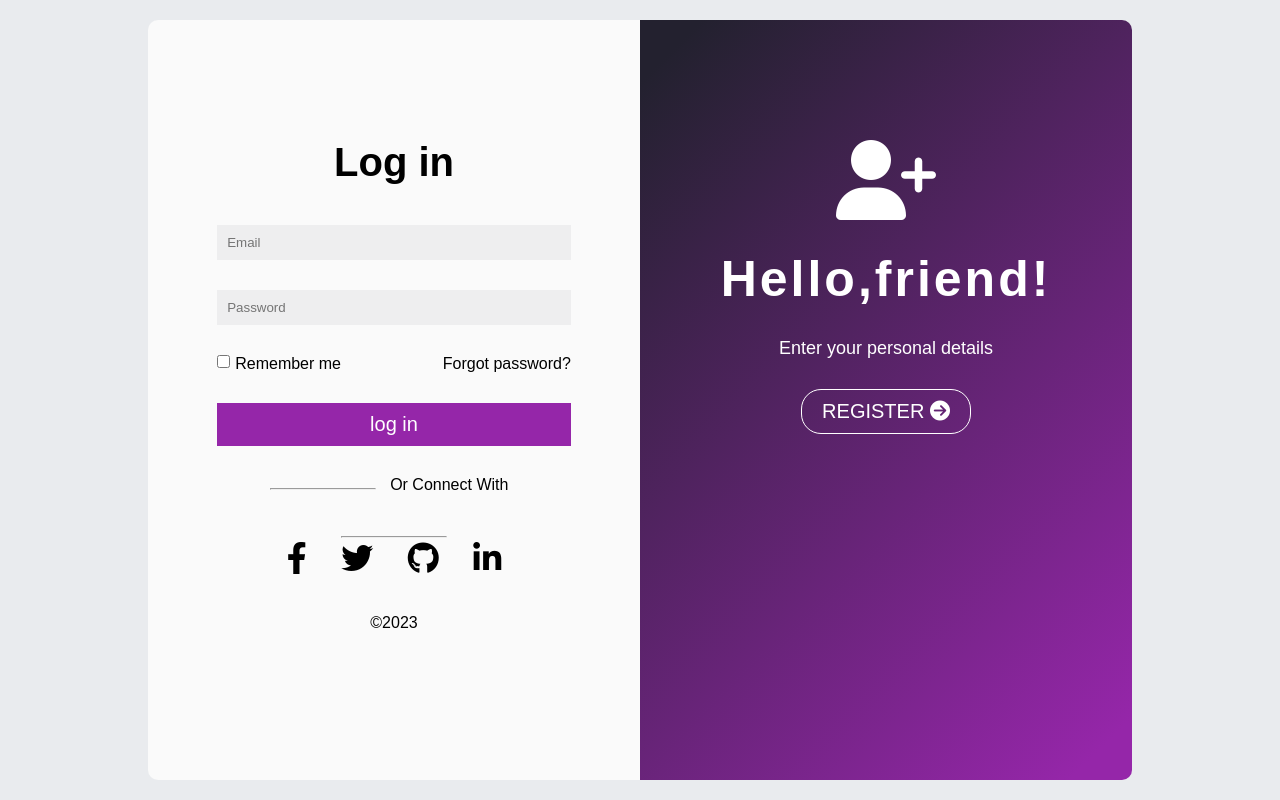
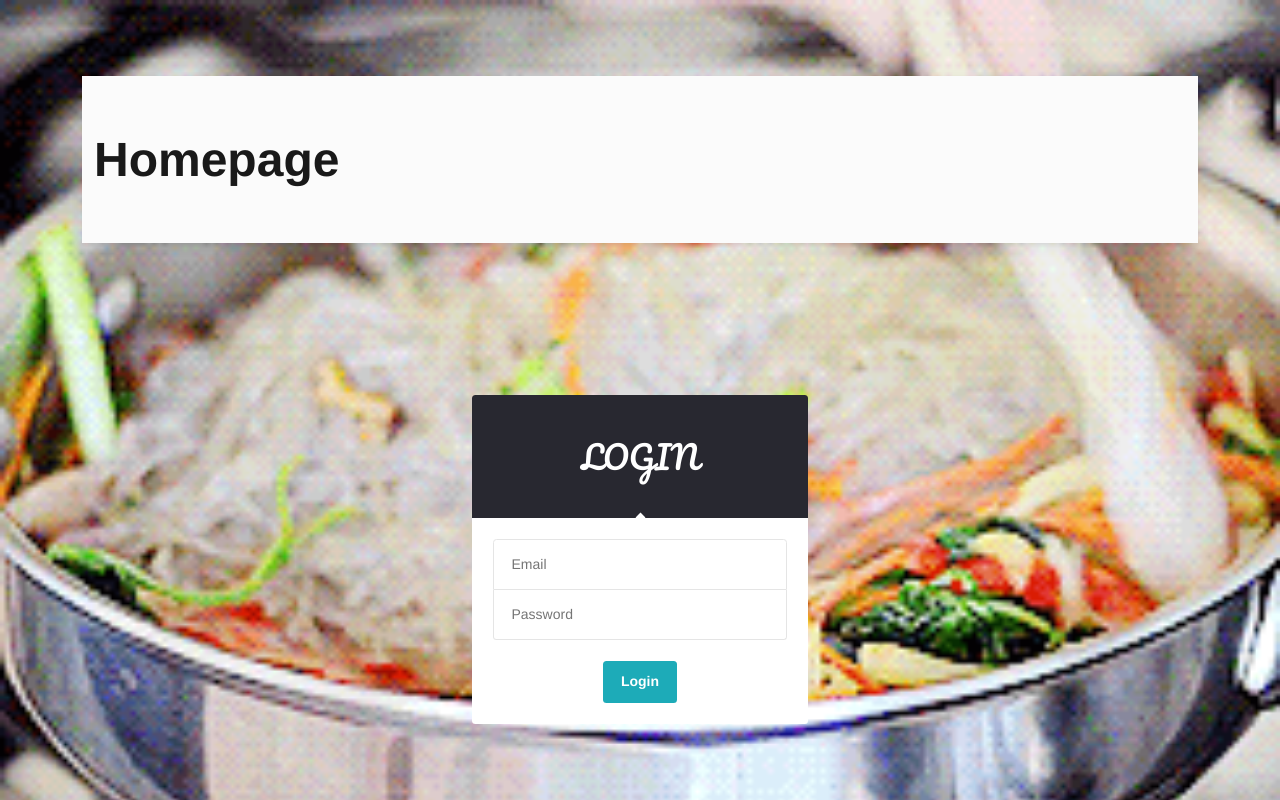
Before and after one commit to Ensiyeh-emadi/api-project, a plain HTML site: page login/index.html in a window 1280 px wide. Drawn offline with nearby package versions, Linux system fonts and the light colour scheme.

Commit message:
end login

```diff
--- a/Home page/index.css
+++ b/Home page/index.css
@@ -1,11 +1,16 @@
 @import url("https://fonts.googleapis.com/css2?family=Pacifico&display=swap");
+@import url("https://fonts.googleapis.com/css2?family=Lobster&display=swap");
 main {
   margin-top: 100px;
+}
+main a {
+  text-decoration: none;
 }
 .card {
   padding: 10px;
   height: 400px;
   text-align: center;
+  font-family: "Lobster", cursive;
 }
 .card:hover {
   transform: scale(1.1);
@@ -14,6 +19,14 @@ main {
 .card:hover .card-title h5 {
   font-size: 1.35rem;
 }
+
+.card h5 {
+  color: black;
+  margin-top: 10px;
+  font-size: 1.4rem;
+  font-weight: bold;
+}
+
 .card-img-top {
   width: 100%;
   height: 300px;
@@ -64,3 +77,24 @@ main {
 footer {
   margin-top: 100px;
 }
+
+.container i:hover {
+  transform: scale(1.3);
+}
+
+@media screen and (max-width: 1000px) {
+  .btn-outline-dark {
+    position: absolute;
+    right: 0;
+    top: 0;
+  }
+}
+
+.nav-item {
+  font-size: 1.2rem;
+  font-weight: bold;
+}
+
+.nav-item:hover {
+  color: black;
+}
--- a/login/index.css
+++ b/login/index.css
@@ -1,142 +1,221 @@
-* {
+@import url("https://fonts.googleapis.com/css2?family=Pacifico&display=swap");
+
+@use postcss-preset-env {
+  stage: 0;
+}
+
+/* helpers/align.css */
+
+.align {
+  display: grid;
+  place-items: center;
+}
+
+/* helpers/grid.css */
+
+:root {
+  --gridMaxWidth: 24em;
+  --gridWidth: 90%;
+}
+
+.grid {
+  inline-size: var(--gridWidth);
+  margin-inline: auto;
+  max-inline-size: var(--gridMaxWidth);
+}
+
+/* helpers/icon.css */
+
+.icon {
+  block-size: 1.25em;
+  display: inline-block;
+  inline-size: 1.25em;
+  line-height: 1.25em;
+  margin-right: 0.625em;
+  text-align: center;
+  vertical-align: middle;
+}
+
+.icon--info {
+  background-color: #e5e5e5;
+  border-radius: 50%;
+}
+
+/* layout/base.css */
+
+:root {
+  --bodyBackgroundColor: #eaeaea;
+  --bodyColor: #999;
+  --bodyFontFamily: "Helvetica", "Arial";
+  --bodyFontFamilyFallback: sans-serif;
+  --bodyFontSize: 0.875rem;
+  --bodyFontWeight: 400;
+  --bodyLineHeight: 1.5;
+}
+
+*,
+*::before,
+*::after {
+  box-sizing: inherit;
+}
+
+html {
   box-sizing: border-box;
+}
+
+body {
+  background-image: url(giphy.gif);
+  background-size: cover;
+  background-repeat: no-repeat;
+  background-attachment: fixed;
+  font-family: var(--bodyFontFamily), var(--bodyFontFamilyFallback);
+  font-size: var(--bodyFontSize);
+  font-weight: var(--bodyFontWeight);
+  line-height: var(--bodyLineHeight);
   margin: 0;
+  min-block-size: 100vh;
+}
+
+/* modules/anchor.css */
+
+:root {
+  --anchorColor: inherit;
+  --anchorHoverColor: #1dabb8;
+}
+
+a {
+  color: var(--anchorColor);
+  text-decoration: none;
+  transition: color 0.3s;
+}
+
+a:hover {
+  color: var(--anchorHoverColor);
+}
+
+/* modules/form.css */
+
+fieldset {
+  border: none;
+  margin: 0;
+}
+
+input {
+  appearance: none;
+  border: none;
+  font: inherit;
+  margin: 0;
+  outline: none;
   padding: 0;
 }
-body {
-  background: #e9ebee;
+
+input[type="submit"] {
+  cursor: pointer;
+}
+
+.form input[type="email"],
+.form input[type="password"] {
+  inline-size: 100%;
+}
+
+/* modules/login.css */
+
+:root {
+  --loginBorderRadius: 0.25em;
+  --loginHeaderBackgroundColor: #282830;
+
+  --loginInputBorderRadius: 0.25em;
+}
+
+.login__header {
+  background-color: var(--loginHeaderBackgroundColor);
+  border-top-left-radius: var(--loginBorderRadius);
+  border-top-right-radius: var(--loginBorderRadius);
+  color: #fff;
+  padding: 3em 5em;
+  text-align: center;
+  text-transform: uppercase;
+}
+
+.login__title {
+  font-size: 2rem;
+  margin: 0;
+  font-family: "Pacifico", cursive;
+}
+
+.login__body {
+  background-color: #fff;
+  padding: 1.5em;
+  position: relative;
+}
+
+.login__body::before {
+  background-color: #fff;
+  content: "";
+  height: 0.5em;
+  left: 50%;
+  margin-left: -0.25em;
+  margin-top: -0.25em;
+  position: absolute;
+  top: 0;
+  transform: rotate(45deg);
+  width: 0.5em;
+}
+
+.login input[type="email"],
+.login input[type="password"] {
+  border: 0.0625em solid #e5e5e5;
+  padding: 1em 1.25em;
+}
+
+.login input[type="email"] {
+  border-top-left-radius: var(--loginInputBorderRadius);
+  border-top-right-radius: var(--loginInputBorderRadius);
+}
+
+.login input[type="password"] {
+  border-bottom-left-radius: var(--loginInputBorderRadius);
+  border-bottom-right-radius: var(--loginInputBorderRadius);
+  border-top: 0;
+}
+
+.login input[type="submit"] {
+  background-color: #1dabb8;
+  border-radius: var(--loginInputBorderRadius);
+  color: #fff;
+  font-weight: 700;
+  order: 1;
+  padding: 0.75em 1.25em;
+  transition: background-color 0.3s;
+}
+
+.login input[type="submit"]:focus,
+.login input[type="submit"]:hover {
+  background-color: #198d98;
+}
+
+.login__footer {
+  align-items: center;
+  background-color: #fff;
+  border-bottom-left-radius: var(--loginBorderRadius);
+  border-bottom-right-radius: var(--loginBorderRadius);
   display: flex;
   justify-content: center;
-  align-items: center;
-  height: 100vh;
-  font-family: sans-serif;
-}
-.container {
-  width: 80%;
-  margin: auto;
-  padding: 20px;
-  height: 100%;
+  padding-bottom: 1.5em;
+  padding-left: 1.5em;
+  padding-right: 1.5em;
 }
 
-.login,
-.register {
-  width: 50%;
+.login__footer p {
+  margin: 0;
 }
 
-/*Start Login Style*/
-.login {
-  float: left;
-  background-color: #fafafa;
-  height: 100%;
-  border-radius: 10px 0 0 10px;
-  text-align: center;
-  padding-top: 100px;
+.container-fluid {
+  display: flex;
+  justify-content: center;
+  height: 150px;
 }
-.login h1 {
-  margin-bottom: 40px;
-  font-size: 2.5em;
-}
-
-input[type="email"],
-input[type="password"] {
-  width: 100%;
-  padding: 10px;
-  margin-bottom: 30px;
-  border: none;
-  background-color: #eeeeef;
-}
-input[type="checkbox"] {
-  float: left;
-  margin-right: 5px;
-}
-.login span {
-  float: left;
-}
-.login a {
-  float: right;
-  text-decoration: none;
-  color: #000;
-  transition: 0.3s all ease-in-out;
-}
-.login a:hover {
-  color: #9526a9;
+.navbar-brand {
+  font-size: 3rem;
   font-weight: bold;
 }
-.login button {
-  width: 100%;
-  margin: 30px 0;
-  padding: 10px;
-  border: none;
-  background-color: #9526a9;
-  color: #fff;
-  font-size: 20px;
-  cursor: pointer;
-  transition: 0.3s all ease-in-out;
-}
-.login button:hover {
-  width: 97%;
-  font-size: 22px;
-  border-radius: 5px;
-}
-.login hr {
-  width: 30%;
-  display: inline-block;
-}
-
-.login p {
-  display: inline-block;
-  margin: 0px 10px 30px;
-}
-.login ul {
-  list-style: none;
-  margin-bottom: 40px;
-}
-.login ul li {
-  display: inline-block;
-  margin-right: 30px;
-  cursor: pointer;
-}
-.login ul li:hover {
-  opacity: 0.6;
-}
-.login ul li:last-child {
-  margin-right: 0;
-}
-.login .copyright {
-  display: inline-block;
-  float: none;
-}
-/*Start Register Style*/
-.register {
-  float: right;
-  background-image: linear-gradient(135deg, #23212f 5%, #9526a9 95%);
-  height: 100%;
-  color: #fff;
-  border-radius: 0 10px 10px 0;
-  text-align: center;
-  padding: 100px 0;
-}
-.register h2 {
-  margin: 30px 0;
-  font-size: 50px;
-  letter-spacing: 3px;
-}
-.register p {
-  font-size: 18px;
-  margin-bottom: 30px;
-}
-.register button {
-  background-color: transparent;
-  border: 1px solid #fff;
-  border-radius: 20px;
-  padding: 10px 20px;
-  color: #fff;
-  font-size: 20px;
-  text-transform: uppercase;
-  transition: 0.2s all ease-in-out;
-}
-.register button:hover {
-  color: #9526a9;
-  background-color: #fff;
-  cursor: pointer;
-}
--- a/login/index.html
+++ b/login/index.html
@@ -5,51 +5,79 @@
     <meta http-equiv="X-UA-Compatible" content="IE=edge" />
     <meta name="viewport" content="width=device-width, initial-scale=1.0" />
     <link
+      href="https://cdn.jsdelivr.net/npm/bootstrap@5.2.3/dist/css/bootstrap.min.css"
       rel="stylesheet"
-      href="https://cdnjs.cloudflare.com/ajax/libs/font-awesome/6.2.1/css/all.min.css"
-      integrity="sha512-MV7K8+y+gLIBoVD59lQIYicR65iaqukzvf/nwasF0nqhPay5w/9lJmVM2hMDcnK1OnMGCdVK+iQrJ7lzPJQd1w=="
+      integrity="sha384-rbsA2VBKQhggwzxH7pPCaAqO46MgnOM80zW1RWuH61DGLwZJEdK2Kadq2F9CUG65"
       crossorigin="anonymous"
-      referrerpolicy="no-referrer"
+    />
+    <!-- Font Awesome -->
+    <link
+      href="https://cdnjs.cloudflare.com/ajax/libs/font-awesome/6.0.0/css/all.min.css"
+      rel="stylesheet"
+    />
+    <!-- Google Fonts -->
+    <link
+      href="https://fonts.googleapis.com/css?family=Roboto:300,400,500,700&display=swap"
+      rel="stylesheet"
+    />
+    <!-- MDB -->
+    <link
+      href="https://cdnjs.cloudflare.com/ajax/libs/mdb-ui-kit/6.1.0/mdb.min.css"
+      rel="stylesheet"
     />
     <link rel="stylesheet" href="./index.css" />
-    <title>Document</title>
+    <title>Login</title>
   </head>
-  <body>
+  <body class="align">
     <div class="container">
-      <div class="login">
-        <div class="container">
-          <h1>Log in</h1>
-          <input class="email" type="email" placeholder="Email" />
-          <input
-            class="password"
-            type="password"
-            placeholder="Password"
-          /><br />
-          <input class="remember" type="checkbox" /><span>Remember me</span>
-          <a href="#">Forgot password?</a>
-          <button onclick="validate()">log in</button>
-          <hr />
-          <p>Or Connect With</p>
-          <hr />
-          <ul>
-            <li><i class="fab fa-facebook-f fa-2x"></i></li>
-            <li><i class="fab fa-twitter fa-2x"></i></li>
-            <li><i class="fab fa-github fa-2x"></i></li>
-            <li><i class="fab fa-linkedin-in fa-2x"></i></li>
-          </ul>
-          <div class="clearfix"></div>
-          <span class="copyright">&copy;2023</span>
+      <nav class="navbar navbar-expand-lg navbar-light bg-light">
+        <div class="container-fluid">
+          <a class="navbar-brand" href="../Home page//index .html">Homepage</a>
         </div>
-      </div>
-      <div class="register">
-        <div class="container">
-          <i class="fas fa-user-plus fa-5x"></i>
-          <h2>Hello,friend!</h2>
-          <p>Enter your personal details</p>
-          <button>Register <i class="fas fa-arrow-circle-right"></i></button>
+      </nav>
+    </div>
+    <div class="grid">
+      <form action="/" method="post" class="form login">
+        <header class="login__header">
+          <h3 class="login__title">Login</h3>
+        </header>
+
+        <div class="login__body">
+          <div class="form__field">
+            <input type="email" placeholder="Email" required class="email" />
+          </div>
+
+          <div class="form__field">
+            <input
+              type="password"
+              placeholder="Password"
+              required
+              class="password"
+            />
+          </div>
         </div>
-      </div>
+
+        <footer class="login__footer">
+          <input type="submit" value="Login" onclick="validate()" />
+        </footer>
+      </form>
     </div>
-    <script src="./index.js"></script>
+
+    <script
+      src="https://cdn.jsdelivr.net/npm/@popperjs/core@2.11.6/dist/umd/popper.min.js"
+      integrity="sha384-oBqDVmMz9ATKxIep9tiCxS/Z9fNfEXiDAYTujMAeBAsjFuCZSmKbSSUnQlmh/jp3"
+      crossorigin="anonymous"
+    ></script>
+    <script
+      src="https://cdn.jsdelivr.net/npm/bootstrap@5.2.3/dist/js/bootstrap.min.js"
+      integrity="sha384-cuYeSxntonz0PPNlHhBs68uyIAVpIIOZZ5JqeqvYYIcEL727kskC66kF92t6Xl2V"
+      crossorigin="anonymous"
+    ></script>
+    <!-- MDB -->
+    <script
+      type="text/javascript"
+      src="https://cdnjs.cloudflare.com/ajax/libs/mdb-ui-kit/6.1.0/mdb.min.js"
+    ></script>
+    <script src="index.js"></script>
   </body>
 </html>
--- a/login/index.js
+++ b/login/index.js
@@ -2,8 +2,8 @@ function validate() {
   const email = document.querySelector(".email");
   const password = document.querySelector(".password");
 
-  if (email.value === "admin" && password.value === "1234")  {
-    alert("login succesfully");
+  if (email.value === "admin" && password.value === "1234") {
+    alert("login successfully");
     window.location.href = "../Home page/index.html";
 
     return false;
```
Also changed, not shown: Home page/index .html (+1 -1 lines), drink category/coffe-tae/coffe.js (+6 -9 lines), login/giphy.gif (added).
